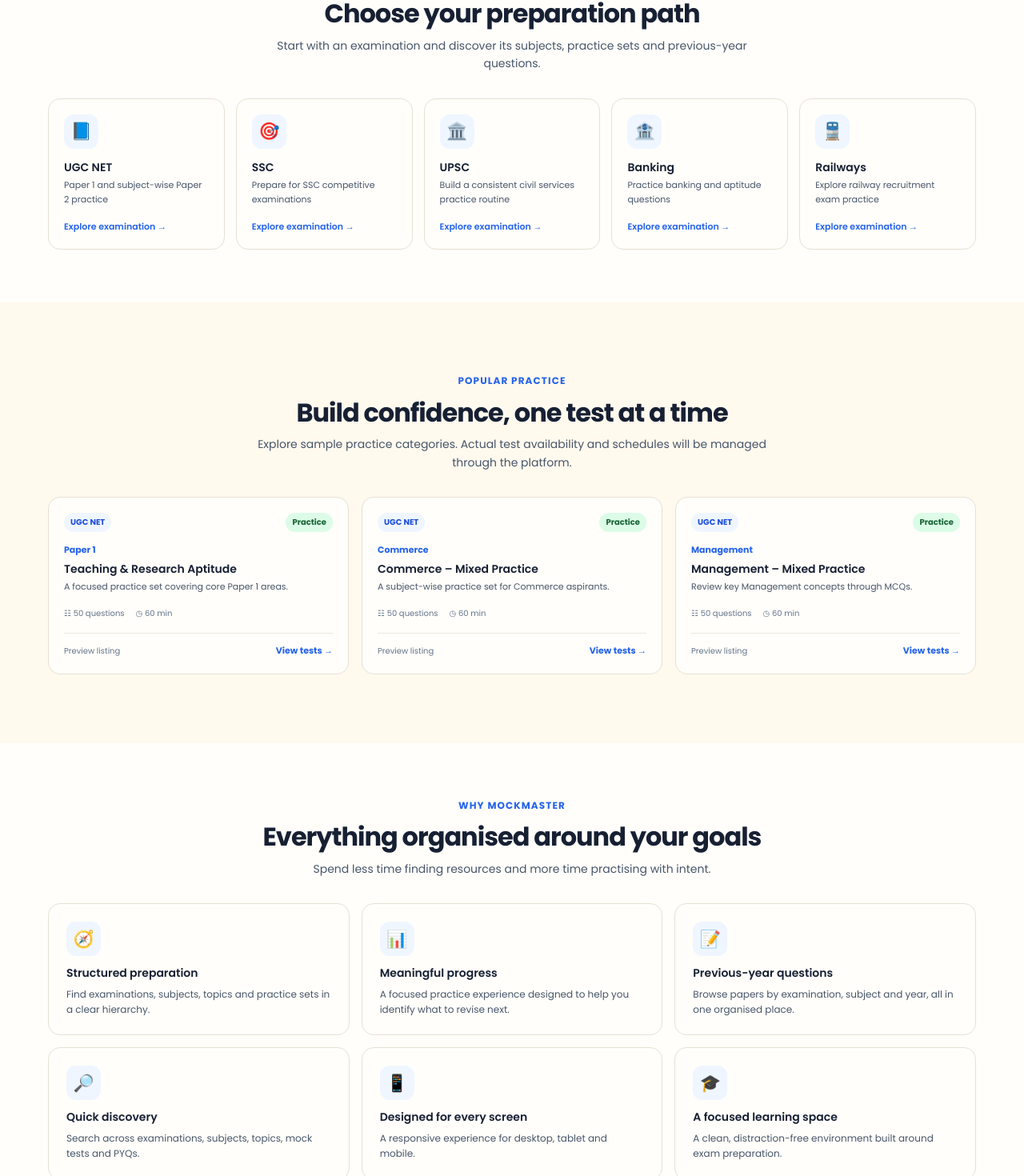
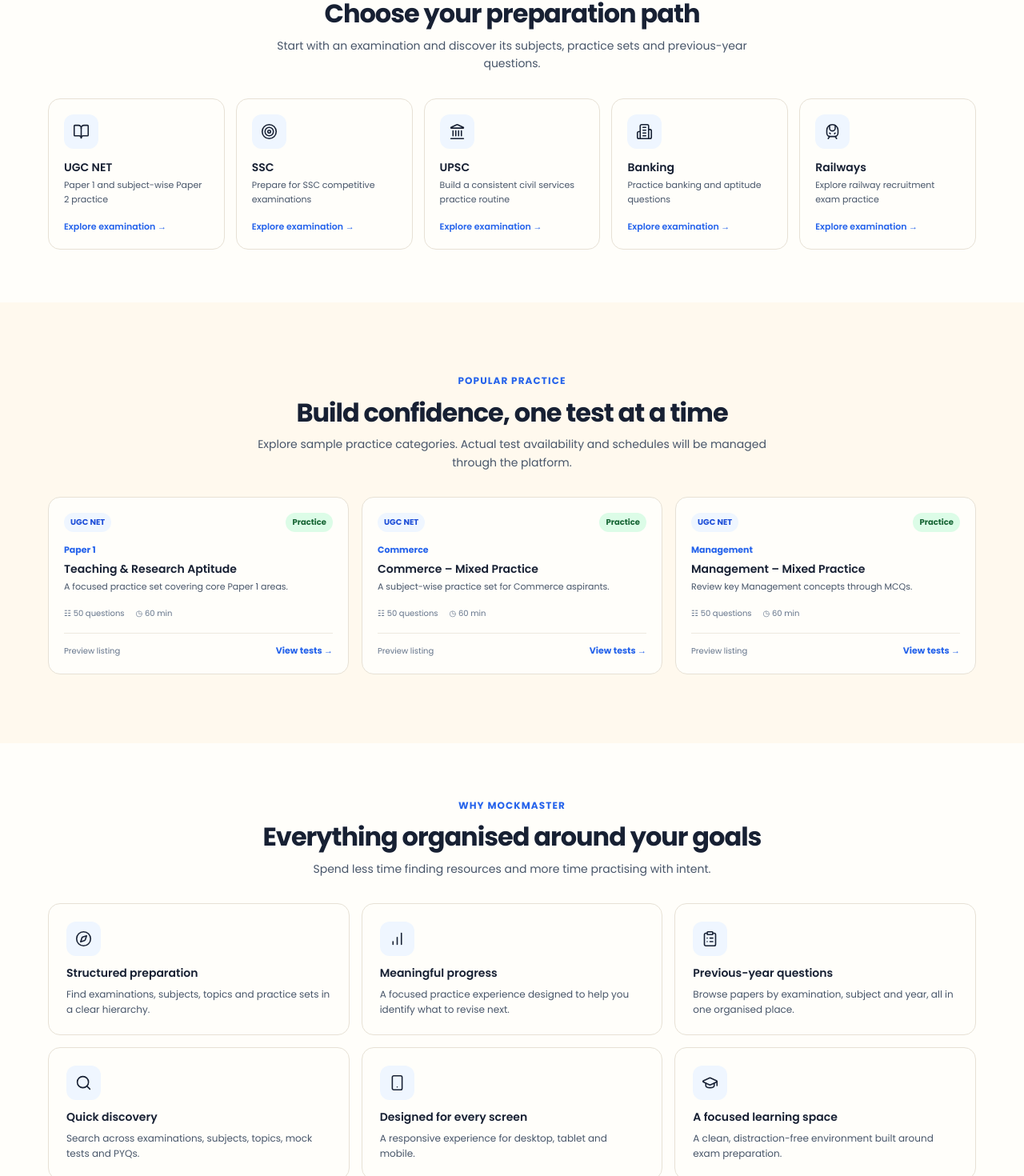
Before and after one commit to mocktest21/UGC-NET, a Next.js app: page / in a window 1280 px wide. Shown: the part 881-2351 px from the top of the page at 80% size. Built offline with nearby package versions, Linux system fonts and the light colour scheme; no server answers.

Commit message:
Replace landing page emoji with Lucide outline icons

```diff
--- a/app/page.tsx
+++ b/app/page.tsx
@@ -1,9 +1,10 @@
+import { BookOpen, Target, Landmark, Building2, TrainFront, Compass, ChartNoAxesColumnIncreasing, ClipboardList, Search, Smartphone, GraduationCap } from "lucide-react";
 const exams = [
-  { icon: "📘", name: "UGC NET", desc: "Paper 1 and subject-wise Paper 2 practice", href: "/exams/ugc-net" },
-  { icon: "🎯", name: "SSC", desc: "Prepare for SSC competitive examinations", href: "/exams/ssc" },
-  { icon: "🏛️", name: "UPSC", desc: "Build a consistent civil services practice routine", href: "/exams/upsc" },
-  { icon: "🏦", name: "Banking", desc: "Practice banking and aptitude questions", href: "/exams/banking" },
-  { icon: "🚆", name: "Railways", desc: "Explore railway recruitment exam practice", href: "/exams/railways" },
+  { icon: <BookOpen size={21} strokeWidth={1.8} />, name: "UGC NET", desc: "Paper 1 and subject-wise Paper 2 practice", href: "/exams/ugc-net" },
+  { icon: <Target size={21} strokeWidth={1.8} />, name: "SSC", desc: "Prepare for SSC competitive examinations", href: "/exams/ssc" },
+  { icon: <Landmark size={21} strokeWidth={1.8} />, name: "UPSC", desc: "Build a consistent civil services practice routine", href: "/exams/upsc" },
+  { icon: <Building2 size={21} strokeWidth={1.8} />, name: "Banking", desc: "Practice banking and aptitude questions", href: "/exams/banking" },
+  { icon: <TrainFront size={21} strokeWidth={1.8} />, name: "Railways", desc: "Explore railway recruitment exam practice", href: "/exams/railways" },
 ];
 const tests = [
   { exam: "UGC NET", type: "Paper 1", name: "Teaching & Research Aptitude", detail: "A focused practice set covering core Paper 1 areas.", questions: "50 questions", duration: "60 min" },
@@ -11,12 +12,12 @@ const tests = [
   { exam: "UGC NET", type: "Management", name: "Management – Mixed Practice", detail: "Review key Management concepts through MCQs.", questions: "50 questions", duration: "60 min" },
 ];
 const features = [
-  ["🧭", "Structured preparation", "Find examinations, subjects, topics and practice sets in a clear hierarchy."],
-  ["📊", "Meaningful progress", "A focused practice experience designed to help you identify what to revise next."],
-  ["📝", "Previous-year questions", "Browse papers by examination, subject and year, all in one organised place."],
-  ["🔎", "Quick discovery", "Search across examinations, subjects, topics, mock tests and PYQs."],
-  ["📱", "Designed for every screen", "A responsive experience for desktop, tablet and mobile."],
-  ["🎓", "A focused learning space", "A clean, distraction-free environment built around exam preparation."],
+  [<Compass size={21} strokeWidth={1.8} />, "Structured preparation", "Find examinations, subjects, topics and practice sets in a clear hierarchy."],
+  [<ChartNoAxesColumnIncreasing size={21} strokeWidth={1.8} />, "Meaningful progress", "A focused practice experience designed to help you identify what to revise next."],
+  [<ClipboardList size={21} strokeWidth={1.8} />, "Previous-year questions", "Browse papers by examination, subject and year, all in one organised place."],
+  [<Search size={21} strokeWidth={1.8} />, "Quick discovery", "Search across examinations, subjects, topics, mock tests and PYQs."],
+  [<Smartphone size={21} strokeWidth={1.8} />, "Designed for every screen", "A responsive experience for desktop, tablet and mobile."],
+  [<GraduationCap size={21} strokeWidth={1.8} />, "A focused learning space", "A clean, distraction-free environment built around exam preparation."],
 ];
 export default function Home() {
   return <>
```
